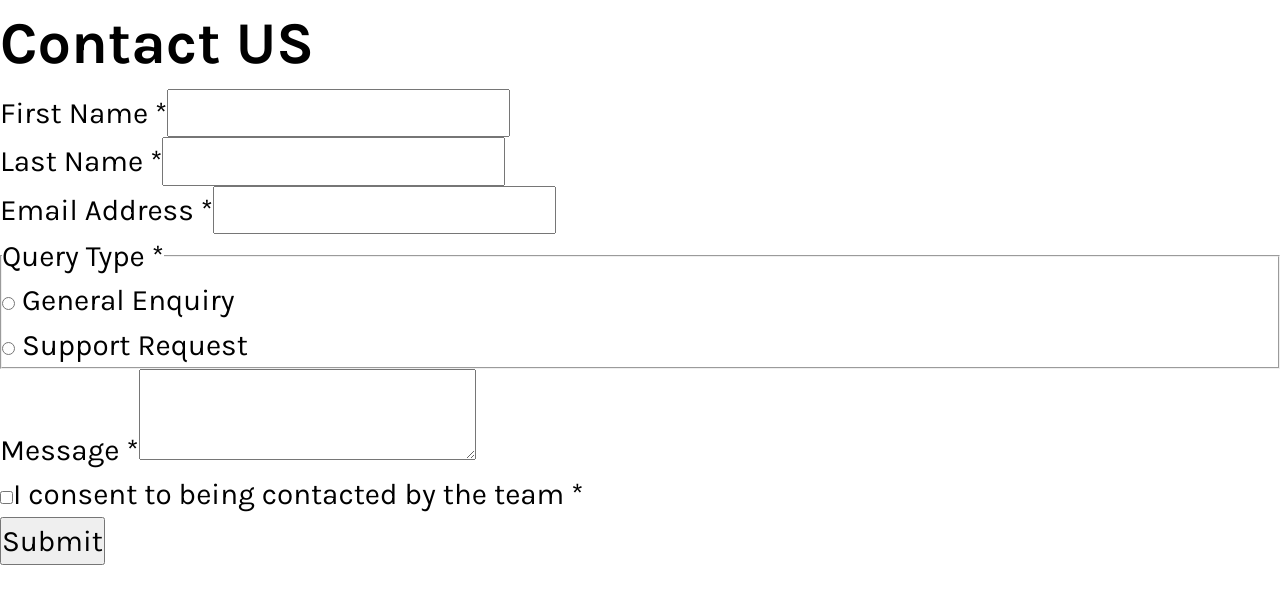
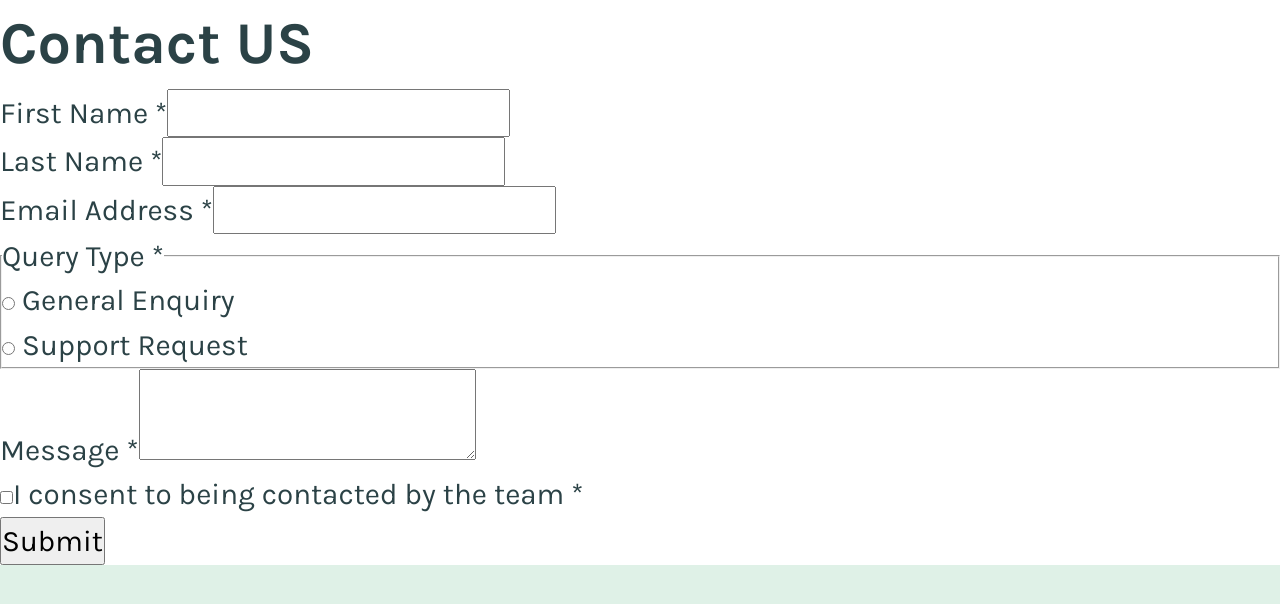
Before and after one commit to mayor-creator/contact_form_app, a React (Vite) app: page / in a window 1280 px wide. Shown: the top 604 px of the page. Built offline with nearby package versions, Linux system fonts and the light colour scheme.

Commit message:
add background and color to body and mmain elements

```diff
--- a/src/App.css
+++ b/src/App.css
@@ -25,7 +25,13 @@
 }
 
 body {
+  background-color: var(--color-green200);
+  color: var(--color-grey900);
   font-family: "Karla";
   font-size: 1rem;
   font-size: clamp(1rem, 0.647887323943662rem + 1.5023474178403755vw, 2rem);
 }
+
+main {
+  background-color: var(--color-white);
+}
```
